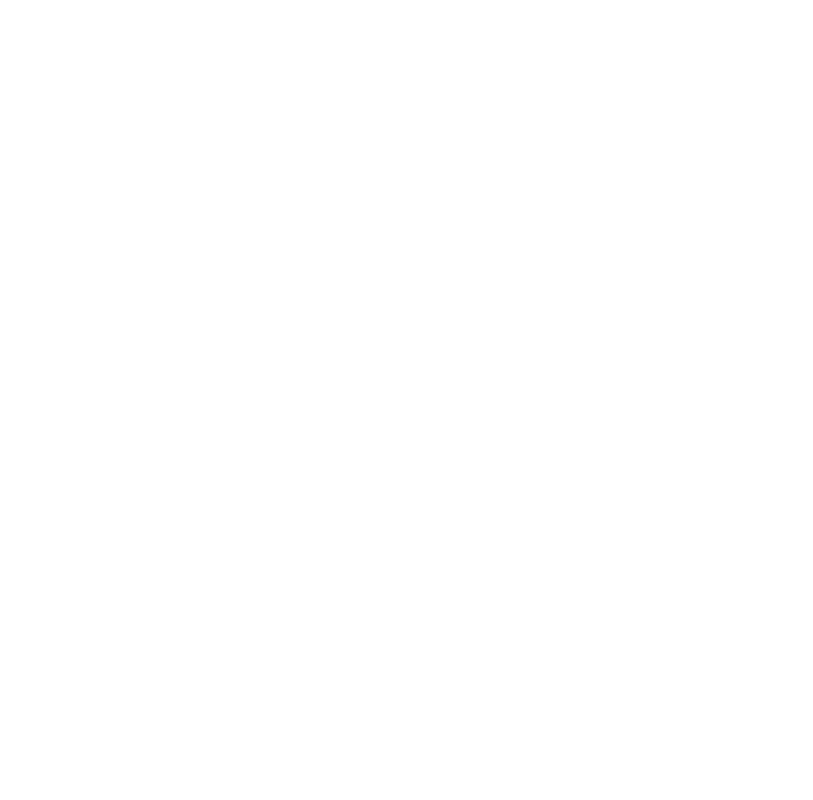
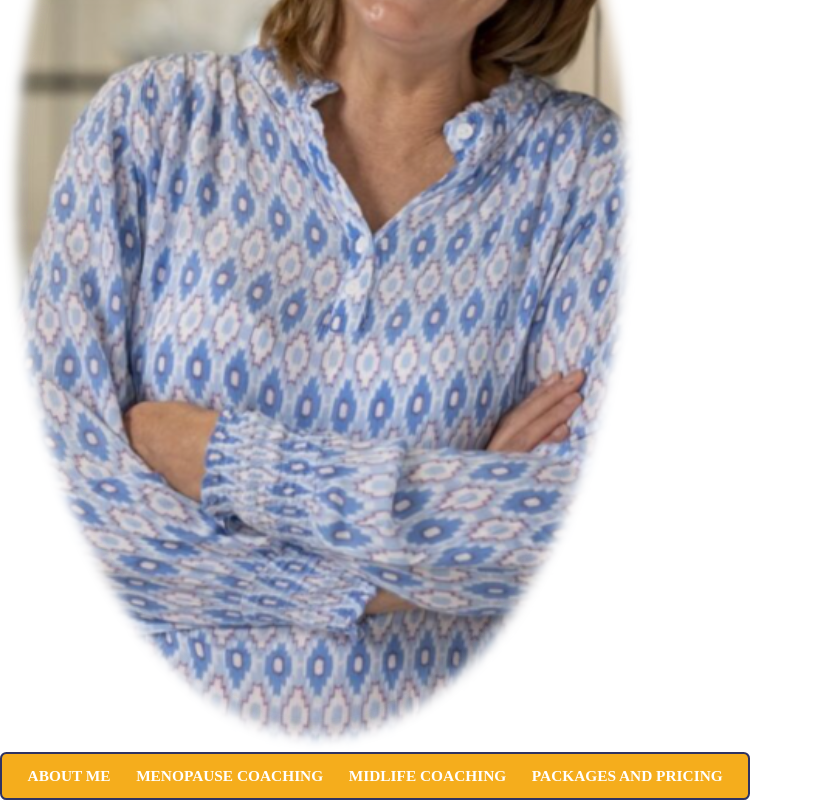
Before and after one commit to TobyDB02/Forge-Your-Way, a React (Vite) app: page / in a window 1280 px wide. Shown: the part 584-1384 px from the top of the page, without its empty margins (0-813 px from the left). Before the commit the page ends 800 px from the top, so only its background shows below. Built offline with nearby package versions, Linux system fonts and the light colour scheme.

Commit message:
added dashboard to frames

```diff
--- a/src/pages/HomePage.jsx
+++ b/src/pages/HomePage.jsx
@@ -1,11 +1,18 @@
 import FYW from "../assets/FYW.png"
+import Homeimg from "../assets/Homeimg.png"
 import Dashboard from "../frames/Dashboard.jsx";
+import "../styles/layout.css"
 
 export default function HomePage() {
     return (
         <div align="center">
             <img src={FYW}/>
-            <Dashboard/>
+            <div className="container-row">
+                <img src={Homeimg}/>
+                <div>
+                    <Dashboard/>
+                </div>
+            </div>
         </div>
     )
 }
```
